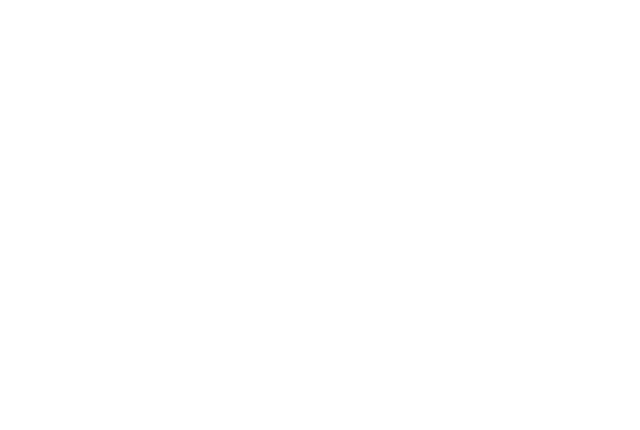
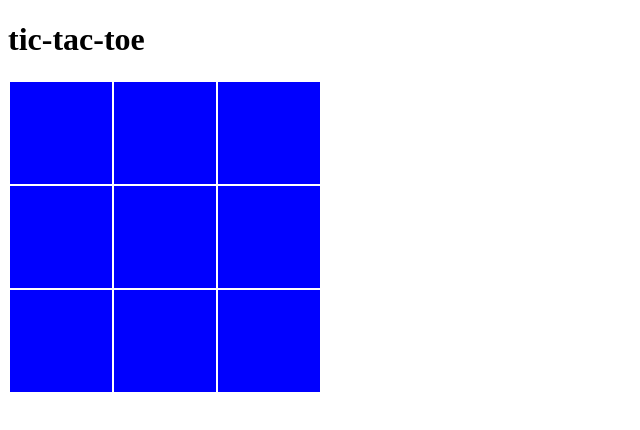
Before and after one commit to skylerFranklin/tic-tac-toe, a plain HTML site: page index.html in a window 1280 px wide. Shown: the whole page, without its empty margins (0-640 px from the left). Drawn offline with Linux system fonts and the light colour scheme.

Commit message:
blue board commit

```diff
--- a/index.html
+++ b/index.html
@@ -1,9 +1,30 @@
 <!doctype html>
 <html>
     <head>
+        <link type="text/css" rel="stylesheet" href="style.css">
 
-    </head>
+           </head>
     <body>
-
+        <h1>
+            tic-tac-toe
+        </h1>
+        <table>
+            <tr>
+                <td></td>
+                <td></td>
+                <td></td>
+            </tr>
+            <tr>
+                <td></td>
+                <td></td>
+                <td></td>
+            </tr>
+            <tr>
+                <td></td>
+                <td></td>
+                <td></td>
+            </tr>
+        </table>
+        <script src="main.js"></script>
     </body>
 </html>
--- /dev/null
+++ b/style.css
@@ -0,0 +1,15 @@
+h1 {
+    color:firebricks;
+}
+
+tr {
+    background-color: blue;
+    height:100px;
+    width: 100px;
+}
+
+td {
+     background-color: blue;
+    height:100px;
+    width: 100px;
+}
```
